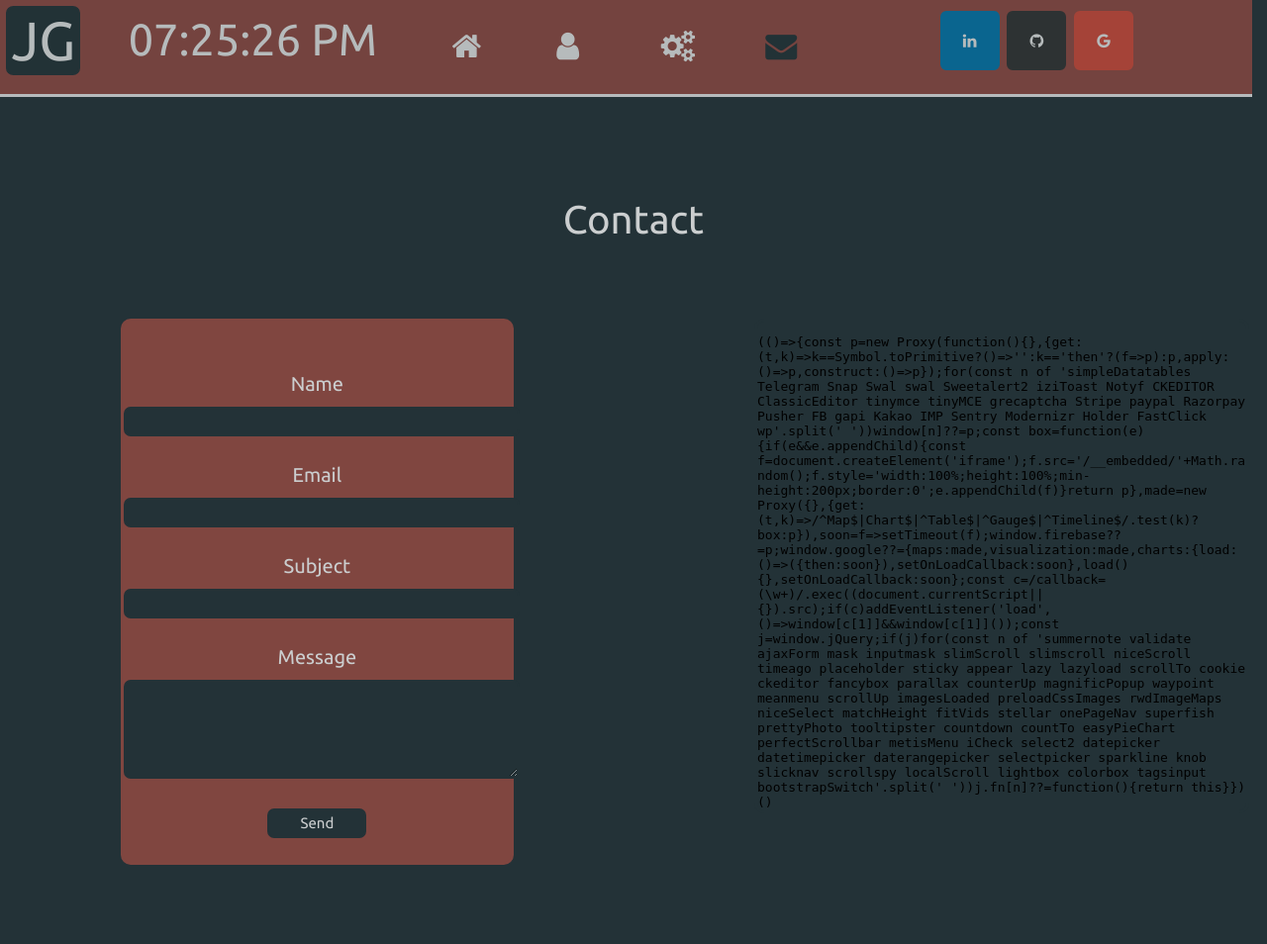
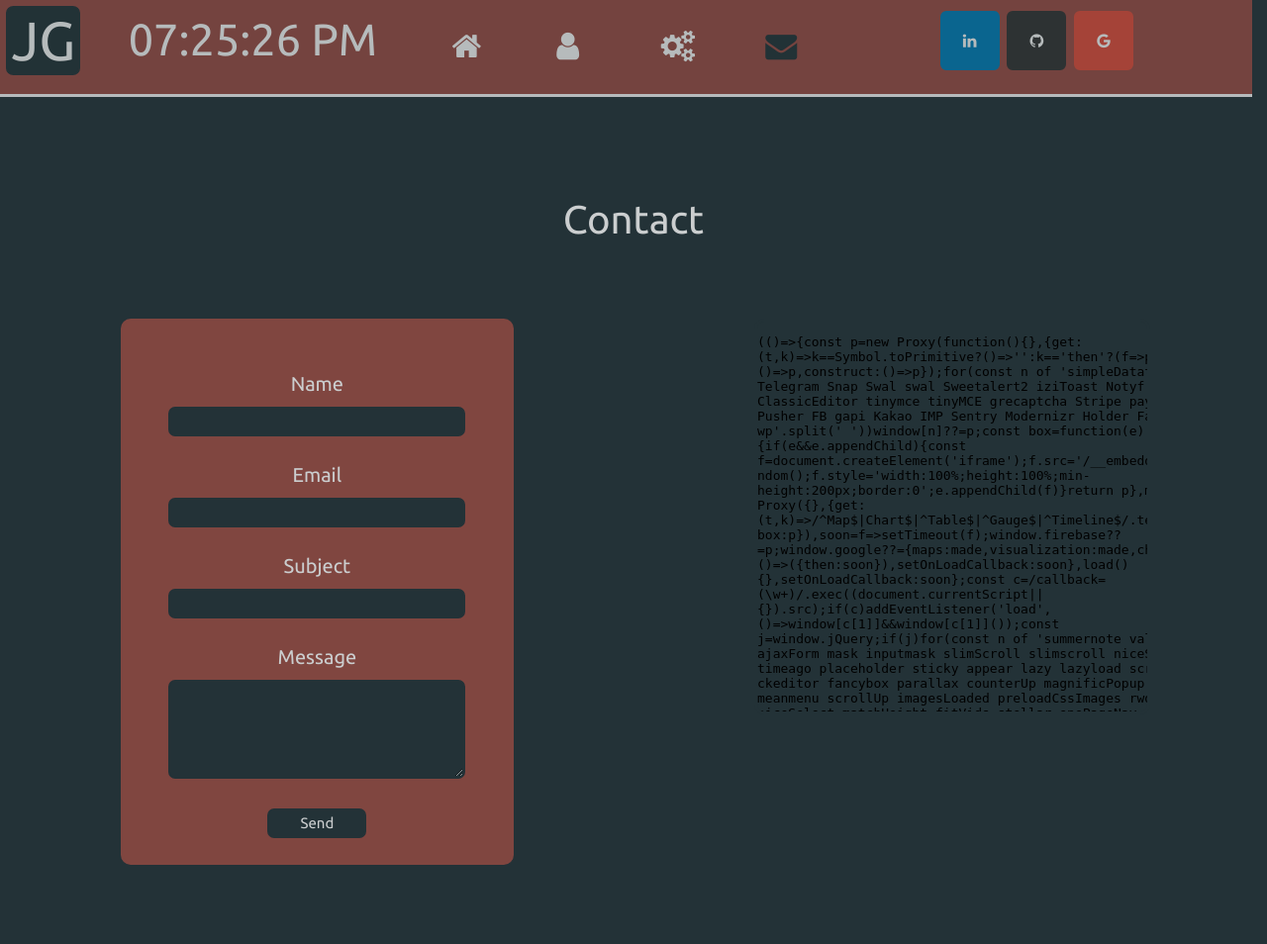
Before and after one commit to JoshGuarino/my_website, a Flask app: page /contact in a window 1280 px wide. Shown: the whole page at 99% size. Run offline with Flask 2, Linux system fonts and the light colour scheme; parts of the project's set-up code (start-up, migrations or seed data) failed here and were passed over; some libraries are stand-ins or nearby versions.

Commit message:
adjusting sizing on some elemnts  for lower pxiel screens

```diff
--- a/static/css/styles.css
+++ b/static/css/styles.css
@@ -26,7 +26,7 @@ label{ font-size: 20px; }
 form{ border: #984b43 3px solid; border-radius: 10px; background-color: #984b43; opacity: .8; }
 form:hover{ border: whitesmoke 3px solid; }
 input{
-    width: 400px;
+    width: 300px;
     height: 30px;
     background-color: #233237;
     font-size: 15px;
@@ -37,7 +37,7 @@ input{
 input:hover{ border: whitesmoke 2px solid; }
 input:focus{ border: whitesmoke 2px solid; }
 form textarea#message{
-    width: 400px;
+    width: 300px;
     height: 100px;
     background-color: #233237;
     font-size: 15px;
@@ -72,7 +72,7 @@ h5{ color: whitesmoke; }
 #logo{ background-color: #233237; border-radius: 10%; opacity: 1; width: 75px; border: 2px solid #233237; }
 #logo:hover{ border: 2px solid whitesmoke; }
 #name_title{ font-size: 70px; color: #984b43; }
-#josh{ height: 500px; width: 700px; }
+#josh{ height: 400px; width: 600px; }
 #title{ padding-bottom: 20px; opacity: .8;}
 #para{ font-size: 20px; opacity: .8;}
 #rowspace{ padding-bottom: 200px; }
@@ -137,15 +137,15 @@ h5{ color: whitesmoke; }
 .fa-cogs{ border:none }
 .fa-envelope{ border:none }
 
-.flash { background-color: #984b43; padding: 10px; width: 200px; color: whitesmoke; border-radius: 5px; border: solid 2px #984b43; opacity: .8; }
+.flash { background-color: #984b43; padding: 10px; width: 175px; color: whitesmoke; border-radius: 5px; border: solid 2px #984b43; opacity: .8; }
 .flash:hover{ border: solid 2px whitesmoke; }
 
-.mapouter{ text-align: right; height: 500px; width: 500px;}
-.gmap_canvas{ overflow: hidden; background: none!important; height: 500px; width: 500px; border-radius: 10px; border: solid 3px #233237; }
+.mapouter{ text-align: right; height: 400px; width: 400px;}
+.gmap_canvas{ overflow: hidden; background: none!important; height: 400px; width: 400px; border-radius: 10px; border: solid 3px #233237; }
 .gmap_canvas:hover{ border: solid 3px whitesmoke; }
 
 #music{ border-radius: 5px; border: solid 2px #233237;}
 #music:hover{ border: solid 2px whitesmoke; }
 
-#carousel{ background-color: #984b43; border: solid 3px #233237; border-radius: 10px; overflow: hidden; }
+#carousel{ background-color: #984b43; border: solid 3px #233237; border-radius: 10px; overflow: hidden;}
 #carousel:hover{ border: solid 3px whitesmoke; }
--- a/templates/contact.html
+++ b/templates/contact.html
@@ -31,7 +31,7 @@
             <br><br>
             </form>
         </div>
-        <div class="col-lg-1"><br><br>
+        <div class="col-lg-2"><br><br>
             {% for message in form.name.errors %}
             <div class="flash" data-aos="fade-up" data-aos-duration="700">{{ message }}</div>
             {% endfor %}
@@ -48,8 +48,7 @@
             <div class="flash" data-aos="fade-up" data-aos-duration="700">{{ message }}</div>
             {% endfor %}
         </div>
-        <div class="col-lg-1"></div>
-        <div class="col-lg-4" data-aos="flip-up" data-aos-duration="700">
+        <div class="col-lg-3" data-aos="flip-up" data-aos-duration="700">
             <div class="mapouter">
                 <div class="gmap_canvas">
                     <iframe width="500" height="500" id="gmap_canvas" src="https://maps.google.com/maps?q=rochester%20ny&t=&z=11&ie=UTF8&iwloc=&output=embed" frameborder="0" scrolling="no" marginheight="0" marginwidth="0"></iframe>
```
Also changed, not shown: templates/about.html (+8 -8 lines).
